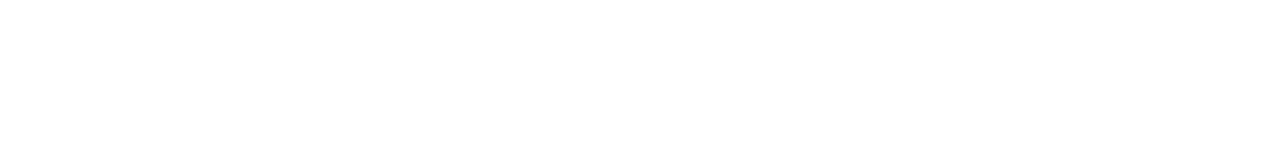
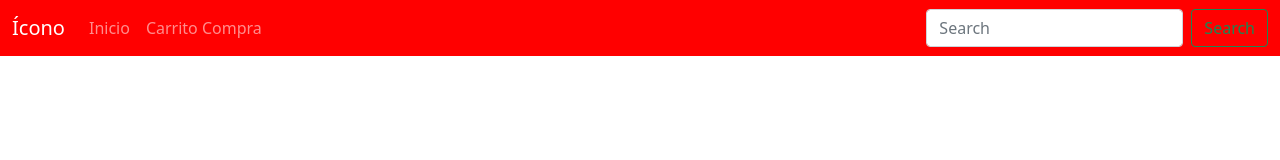
Before and after one commit to marcosOjedaEscalante/clase03-05-2023tiempoReal, a plain HTML site: page index.html in a window 1280 px wide. Drawn offline with nearby package versions, Linux system fonts and the light colour scheme.

Commit message:
navbar estructura

```diff
--- a/assets/css/style.css
+++ b/assets/css/style.css
@@ -0,0 +1,3 @@
+nav{
+    background-color: red;
+}
--- a/index.html
+++ b/index.html
@@ -13,6 +13,30 @@
 
 <body>
 
+    <nav class="navbar navbar-expand-lg navbar-dark">
+        <div class="container-fluid">
+            <a class="navbar-brand" href="#">Ícono</a>
+            <button class="navbar-toggler" type="button" data-bs-toggle="collapse"
+                data-bs-target="#navbarSupportedContent" aria-controls="navbarSupportedContent" aria-expanded="false"
+                aria-label="Toggle navigation">
+                <span class="navbar-toggler-icon"></span>
+            </button>
+            <div class="collapse navbar-collapse" id="navbarSupportedContent">
+                <ul class="navbar-nav me-auto mb-2 mb-lg-0">
+                    <li class="nav-item">
+                        <a class="nav-link" aria-current="page" href="#">Inicio</a>
+                    </li>
+                    <li class="nav-item">
+                        <a class="nav-link" href="#">Carrito Compra</a>
+                    </li>
+                </ul>
+                <form class="d-flex">
+                    <input class="form-control me-2" type="search" placeholder="Search" aria-label="Search">
+                    <button class="btn btn-outline-success" type="submit">Search</button>
+                </form>
+            </div>
+        </div>
+    </nav>
 
     <script src="https://cdn.jsdelivr.net/npm/@popperjs/core@2.9.2/dist/umd/popper.min.js"
         integrity="sha384-IQsoLXl5PILFhosVNubq5LC7Qb9DXgDA9i+tQ8Zj3iwWAwPtgFTxbJ8NT4GN1R8p"
```
